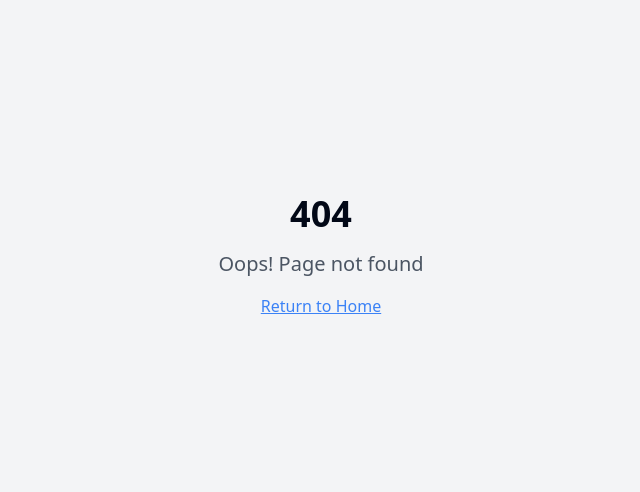
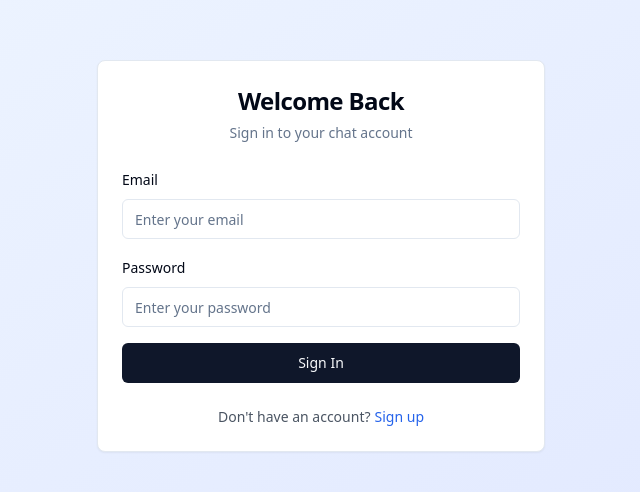
Before and after one commit to Mo-Jawad/Geo-Chat, a React (Vite) app: page /auth in a window 1280 px wide. Before the commit this address had no page. Shown: the part 144-636 px from the top of the page, without its empty margins (319-959 px from the left). Built offline with nearby package versions, Linux system fonts and the light colour scheme.

Commit message:
feat: Implement login and signup interface
Adds the initial login and signup interface to the application.

```diff
--- a/src/App.tsx
+++ b/src/App.tsx
@@ -1,9 +1,11 @@
+
 import { Toaster } from "@/components/ui/toaster";
 import { Toaster as Sonner } from "@/components/ui/sonner";
 import { TooltipProvider } from "@/components/ui/tooltip";
 import { QueryClient, QueryClientProvider } from "@tanstack/react-query";
 import { BrowserRouter, Routes, Route } from "react-router-dom";
-import Index from "./pages/Index";
+import Auth from "./pages/Auth";
+import Chat from "./pages/Chat";
 import NotFound from "./pages/NotFound";
 
 const queryClient = new QueryClient();
@@ -15,7 +17,8 @@ const App = () => (
       <Sonner />
       <BrowserRouter>
         <Routes>
-          <Route path="/" element={<Index />} />
+          <Route path="/" element={<Chat />} />
+          <Route path="/auth" element={<Auth />} />
           {/* ADD ALL CUSTOM ROUTES ABOVE THE CATCH-ALL "*" ROUTE */}
           <Route path="*" element={<NotFound />} />
         </Routes>
--- a/src/components/ui/card.tsx
+++ b/src/components/ui/card.tsx
@@ -1,3 +1,4 @@
+
 import * as React from "react"
 
 import { cn } from "@/lib/utils"
@@ -30,7 +31,7 @@ const CardHeader = React.forwardRef<
 CardHeader.displayName = "CardHeader"
 
 const CardTitle = React.forwardRef<
-  HTMLParagraphElement,
+  HTMLHeadingElement,
   React.HTMLAttributes<HTMLHeadingElement>
 >(({ className, ...props }, ref) => (
   <h3
--- /dev/null
+++ b/src/pages/Auth.tsx
@@ -0,0 +1,206 @@
+
+import React, { useState, useEffect } from 'react';
+import { supabase } from '@/integrations/supabase/client';
+import { Button } from '@/components/ui/button';
+import { Input } from '@/components/ui/input';
+import { Label } from '@/components/ui/label';
+import { Card, CardContent, CardDescription, CardHeader, CardTitle } from '@/components/ui/card';
+import { useToast } from '@/hooks/use-toast';
+import { useNavigate } from 'react-router-dom';
+import { User, Session } from '@supabase/supabase-js';
+
+const Auth = () => {
+  const [isLogin, setIsLogin] = useState(true);
+  const [email, setEmail] = useState('');
+  const [password, setPassword] = useState('');
+  const [confirmPassword, setConfirmPassword] = useState('');
+  const [loading, setLoading] = useState(false);
+  const [user, setUser] = useState<User | null>(null);
+  const [session, setSession] = useState<Session | null>(null);
+  const { toast } = useToast();
+  const navigate = useNavigate();
+
+  useEffect(() => {
+    // Set up auth state listener
+    const { data: { subscription } } = supabase.auth.onAuthStateChange(
+      (event, session) => {
+        setSession(session);
+        setUser(session?.user ?? null);
+
+        // Redirect to main page if user is authenticated
+        if (session?.user) {
+          navigate('/');
+        }
+      }
+    );
+
+    // Check for existing session
+    supabase.auth.getSession().then(({ data: { session } }) => {
+      setSession(session);
+      setUser(session?.user ?? null);
+
+      if (session?.user) {
+        navigate('/');
+      }
+    });
+
+    return () => subscription.unsubscribe();
+  }, [navigate]);
+
+  const handleLogin = async (e: React.FormEvent) => {
+    e.preventDefault();
+    setLoading(true);
+
+    const { error } = await supabase.auth.signInWithPassword({
+      email,
+      password,
+    });
+
+    if (error) {
+      toast({
+        title: 'Login Failed',
+        description: error.message,
+        variant: 'destructive',
+      });
+    } else {
+      toast({
+        title: 'Welcome back!',
+        description: 'You have successfully logged in.',
+      });
+    }
+
+    setLoading(false);
+  };
+
+  const handleSignup = async (e: React.FormEvent) => {
+    e.preventDefault();
+
+    if (password !== confirmPassword) {
+      toast({
+        title: 'Password Mismatch',
+        description: 'Passwords do not match.',
+        variant: 'destructive',
+      });
+      return;
+    }
+
+    setLoading(true);
+
+    const redirectUrl = `${window.location.origin}/`;
+
+    const { error } = await supabase.auth.signUp({
+      email,
+      password,
+      options: {
+        emailRedirectTo: redirectUrl
+      }
+    });
+
+    if (error) {
+      toast({
+        title: 'Signup Failed',
+        description: error.message,
+        variant: 'destructive',
+      });
+    } else {
+      toast({
+        title: 'Account Created!',
+        description: 'Please check your email to confirm your account.',
+      });
+    }
+
+    setLoading(false);
+  };
+
+  const resetForm = () => {
+    setEmail('');
+    setPassword('');
+    setConfirmPassword('');
+  };
+
+  const toggleMode = () => {
+    setIsLogin(!isLogin);
+    resetForm();
+  };
+
+  return (
+    <div className="min-h-screen flex items-center justify-center bg-gradient-to-br from-blue-50 to-indigo-100 p-4">
+      <Card className="w-full max-w-md">
+        <CardHeader className="text-center">
+          <CardTitle className="text-2xl font-bold">
+            {isLogin ? 'Welcome Back' : 'Create Account'}
+          </CardTitle>
+          <CardDescription>
+            {isLogin
+              ? 'Sign in to your chat account'
+              : 'Join our chat community today'
+            }
+          </CardDescription>
+        </CardHeader>
+        <CardContent>
+          <form onSubmit={isLogin ? handleLogin : handleSignup} className="space-y-4">
+            <div className="space-y-2">
+              <Label htmlFor="email">Email</Label>
+              <Input
+                id="email"
+                type="email"
+                placeholder="Enter your email"
+                value={email}
+                onChange={(e) => setEmail(e.target.value)}
+                required
+              />
+            </div>
+
+            <div className="space-y-2">
+              <Label htmlFor="password">Password</Label>
+              <Input
+                id="password"
+                type="password"
+                placeholder="Enter your password"
+                value={password}
+                onChange={(e) => setPassword(e.target.value)}
+                required
+              />
+            </div>
+
+            {!isLogin && (
+              <div className="space-y-2">
+                <Label htmlFor="confirmPassword">Confirm Password</Label>
+                <Input
+                  id="confirmPassword"
+                  type="password"
+                  placeholder="Confirm your password"
+                  value={confirmPassword}
+                  onChange={(e) => setConfirmPassword(e.target.value)}
+                  required
+                />
+              </div>
+            )}
+
+            <Button
+              type="submit"
+              className="w-full"
+              disabled={loading}
+            >
+              {loading ? 'Loading...' : (isLogin ? 'Sign In' : 'Sign Up')}
+            </Button>
+          </form>
+
+          <div className="mt-6 text-center">
+            <p className="text-sm text-gray-600">
+              {isLogin ? "Don't have an account?" : "Already have an account?"}
+              <button
+                onClick={toggleMode}
+                className="ml-1 text-blue-600 hover:text-blue-800 font-medium"
+              >
+                {isLogin ? 'Sign up' : 'Sign in'}
+              </button>
+            </p>
+          </div>
+        </CardContent>
+      </Card>
+    </div>
+  );
+};
+
+export default Auth;
--- /dev/null
+++ b/src/pages/Chat.tsx
@@ -0,0 +1,107 @@
+
+import React, { useState, useEffect } from 'react';
+import { supabase } from '@/integrations/supabase/client';
+import { Button } from '@/components/ui/button';
+import { useNavigate } from 'react-router-dom';
+import { useToast } from '@/hooks/use-toast';
+import { User, Session } from '@supabase/supabase-js';
+
+const Chat = () => {
+  const [user, setUser] = useState<User | null>(null);
+  const [session, setSession] = useState<Session | null>(null);
+  const [loading, setLoading] = useState(true);
+  const navigate = useNavigate();
+  const { toast } = useToast();
+
+  useEffect(() => {
+    // Set up auth state listener
+    const { data: { subscription } } = supabase.auth.onAuthStateChange(
+      (event, session) => {
+        setSession(session);
+        setUser(session?.user ?? null);
+        setLoading(false);
+
+        // Redirect to auth page if user is not authenticated
+        if (!session?.user) {
+          navigate('/auth');
+        }
+      }
+    );
+
+    // Check for existing session
+    supabase.auth.getSession().then(({ data: { session } }) => {
+      setSession(session);
+      setUser(session?.user ?? null);
+      setLoading(false);
+
+      if (!session?.user) {
+        navigate('/auth');
+      }
+    });
+
+    return () => subscription.unsubscribe();
+  }, [navigate]);
+
+  const handleLogout = async () => {
+    const { error } = await supabase.auth.signOut();
+
+    if (error) {
+      toast({
+        title: 'Logout Failed',
+        description: error.message,
+        variant: 'destructive',
+      });
+    } else {
+      toast({
+        title: 'Logged Out',
+        description: 'You have been successfully logged out.',
+      });
+      navigate('/auth');
+    }
+  };
+
+  if (loading) {
+    return (
+      <div className="min-h-screen flex items-center justify-center">
+        <p>Loading...</p>
+      </div>
+    );
+  }
+
+  if (!user) {
+    return null; // Will redirect to auth page
+  }
+
+  return (
+    <div className="min-h-screen bg-gray-50">
+      <header className="bg-white shadow-sm border-b">
+        <div className="max-w-7xl mx-auto px-4 sm:px-6 lg:px-8">
+          <div className="flex justify-between items-center h-16">
+            <h1 className="text-xl font-semibold text-gray-900">Chat App</h1>
+            <div className="flex items-center space-x-4">
+              <span className="text-sm text-gray-600">
+                Welcome, {user.email}
+              </span>
+              <Button onClick={handleLogout} variant="outline" size="sm">
+                Logout
+              </Button>
+            </div>
+          </div>
+        </div>
+      </header>
+
+      <main className="max-w-7xl mx-auto px-4 sm:px-6 lg:px-8 py-8">
+        <div className="bg-white rounded-lg shadow p-6">
+          <h2 className="text-lg font-medium text-gray-900 mb-4">
+            Chat Interface Coming Soon
+          </h2>
+          <p className="text-gray-600">
+            You are successfully logged in! The chat functionality will be implemented next.
+          </p>
+        </div>
+      </main>
+    </div>
+  );
+};
+
+export default Chat;
```
